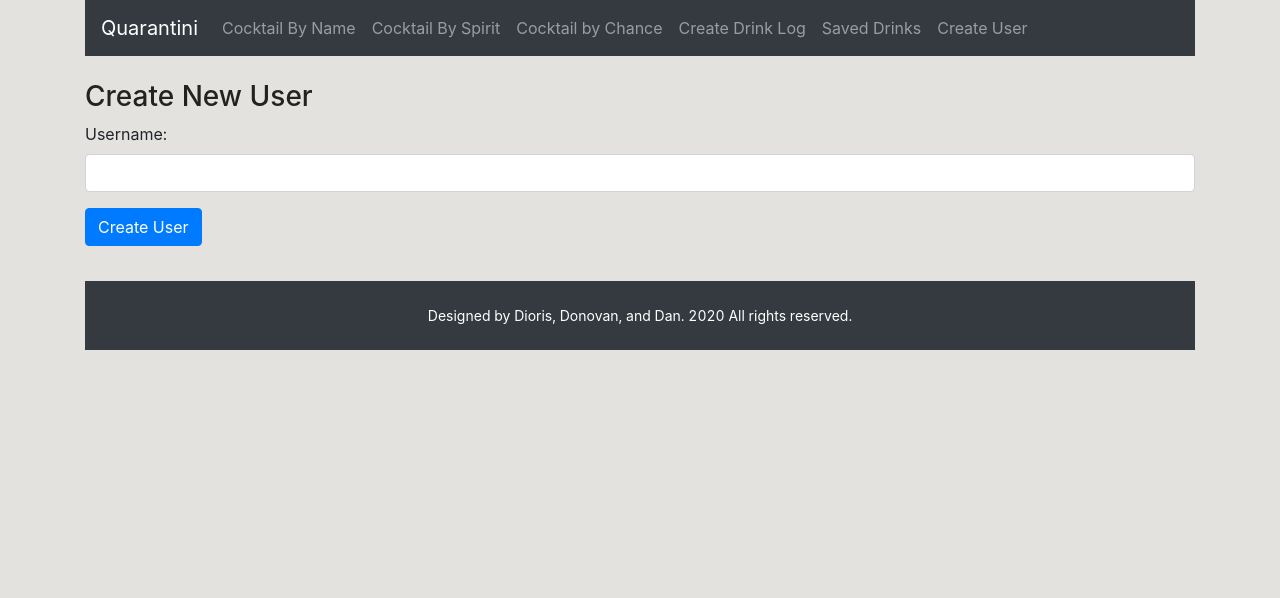
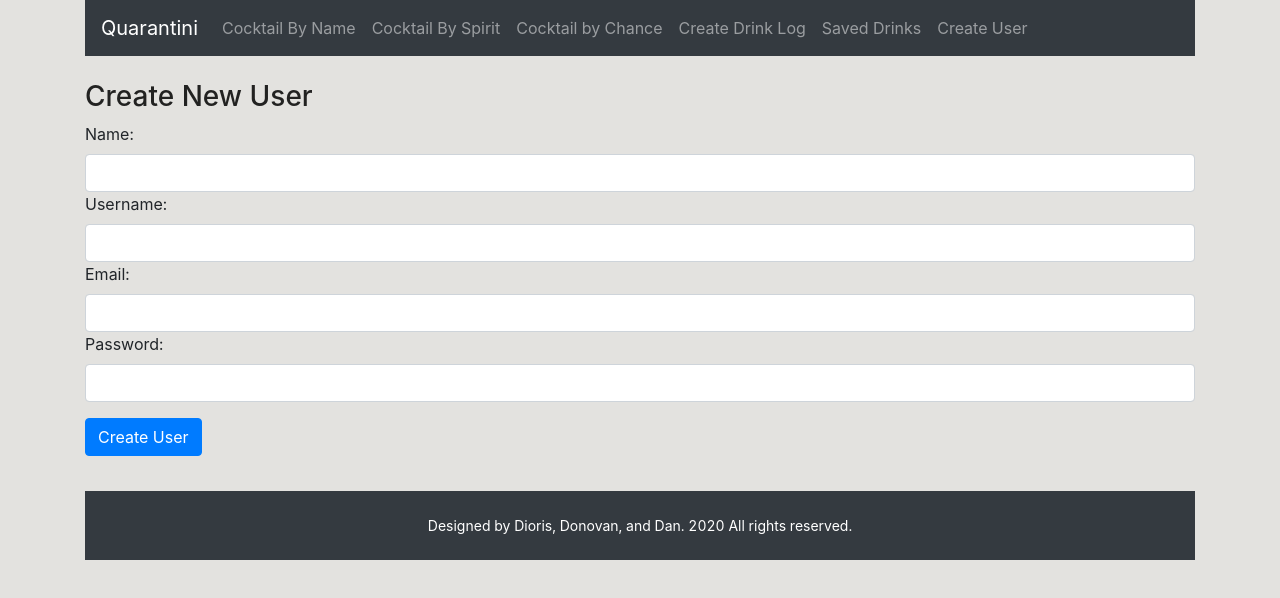
Before and after one commit to dannygibbz/Quarantini, a React (Create React App) app: page /user in a window 1280 px wide. Shown: the top 598 px of the page. Built offline with nearby package versions, Linux system fonts and the light colour scheme; the HTML template or start-up script is replaced by a standard one.

Commit message:
form fields added

```diff
--- a/src/components/create-user.component.js
+++ b/src/components/create-user.component.js
@@ -6,8 +6,17 @@ export default class CreateUsers extends Component {
   constructor(props) {
     super(props)
     this.state = {
+      name: "",
       username: "",
+      email: "",
+      password: "",
     }
+  }
+
+  onChangeName = e => {
+    this.setState({
+      name: e.target.value,
+    })
   }
 
   onChangeUsername = e => {
@@ -15,11 +24,24 @@ export default class CreateUsers extends Component {
       username: e.target.value,
     })
   }
+  onChangeEmail = e => {
+    this.setState({
+      email: e.target.value,
+    })
+  }
+  onChangePassword = e => {
+    this.setState({
+      password: e.target.value,
+    })
+  }
   onSubmit = e => {
     e.preventDefault()
 
     const user = {
+      name: this.state.name,
       username: this.state.username,
+      email: this.state.email,
+      password: this.state.password,
     }
     console.log(user)
 
@@ -33,7 +55,11 @@ export default class CreateUsers extends Component {
       })
 
     this.setState({
+      name: "",
       username: "",
+      email: "",
+      password: "",
+
     })
   }
 
@@ -43,6 +69,14 @@ export default class CreateUsers extends Component {
         <h3>Create New User</h3>
         <form onSubmit={this.onSubmit}>
           <div className="form-group">
+            <label>Name: </label>
+            <input
+              type="text"
+              required
+              className="form-control"
+              value={this.state.name}
+              onChange={this.onChangeName}
+            />
             <label>Username: </label>
             <input
               type="text"
@@ -50,6 +84,24 @@ export default class CreateUsers extends Component {
               className="form-control"
               value={this.state.username}
               onChange={this.onChangeUsername}
+            />
+
+            <label>Email: </label>
+            <input
+              type="text"
+              required
+              className="form-control"
+              value={this.state.email}
+              onChange={this.onChangeEmail}
+            />
+
+            <label>Password: </label>
+            <input
+              type="text"
+              required
+              className="form-control"
+              value={this.state.password}
+              onChange={this.onChangePassword}
             />
           </div>
           <div className="form-group">
```
